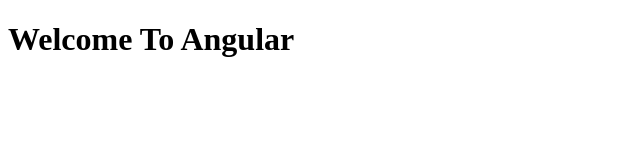
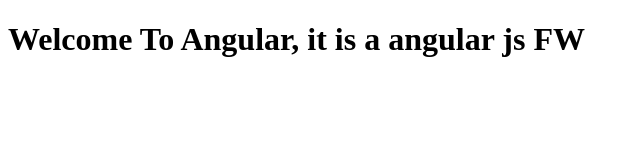
Before and after one commit to SIBASISSADANGI/angular-js, a plain HTML site: page index.html in a window 1280 px wide. Shown: the whole page, without its empty margins (0-640 px from the left). Drawn offline with Linux system fonts and the light colour scheme.

Commit message:
Next Version.

```diff
--- a/index.html
+++ b/index.html
@@ -6,6 +6,6 @@
     <title>My Angular Js Project</title>
   </head>
   <body>
-    <h1>Welcome To Angular</h1>
+    <h1>Welcome To Angular, it is a angular js FW</h1>
   </body>
 </html>
```
